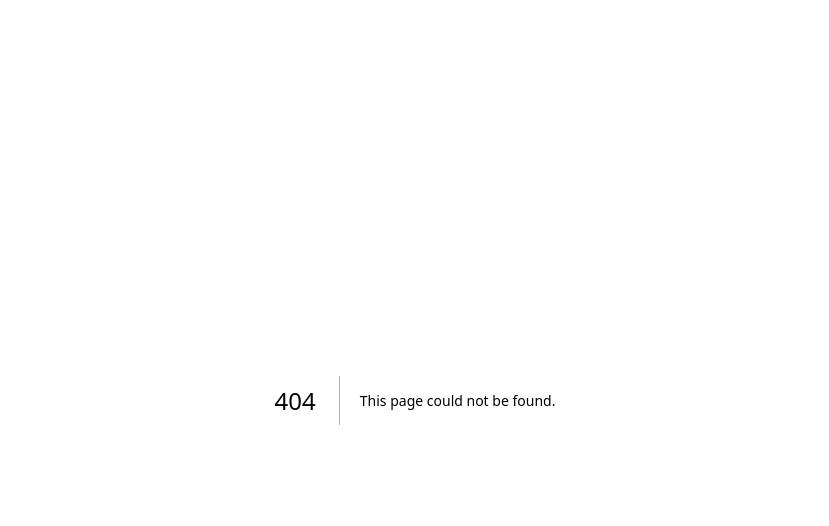
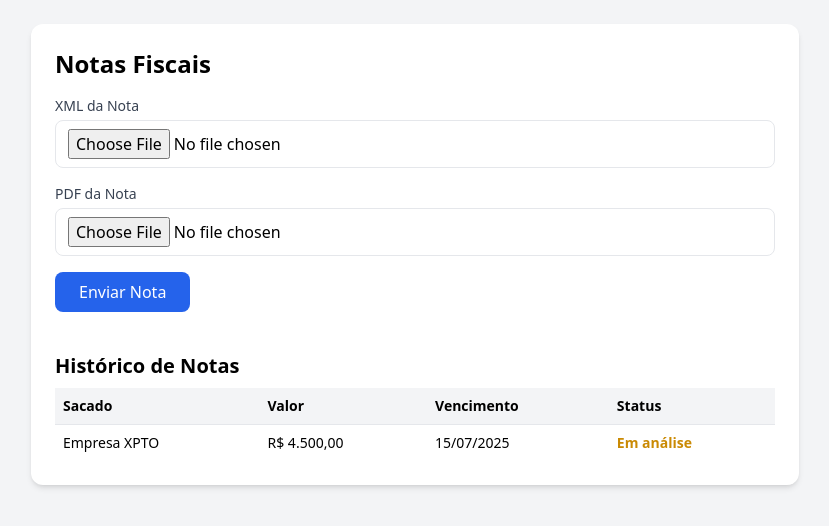
Before and after one commit to Diamank/diamank, a Next.js app: page /painel/notas in a window 1280 px wide. Before the commit this address had no page. Shown: the top 526 px of the page, without its empty margins (225-1054 px from the left). Built offline with nearby package versions, Linux system fonts and the light colour scheme.

Commit message:
Create notas.tsx

```diff
--- /dev/null
+++ b/pages/painel/notas.tsx
@@ -0,0 +1,71 @@
+import { useState } from 'react'
+
+export default function Notas() {
+  const [xml, setXml] = useState<File | null>(null)
+  const [pdf, setPdf] = useState<File | null>(null)
+
+  const handleUpload = (e: React.FormEvent) => {
+    e.preventDefault()
+    alert('Upload simulado - aqui faremos a integração com Supabase Storage e a criação no banco.')
+  }
+
+  return (
+    <div className="min-h-screen bg-gray-100 p-6">
+      <div className="max-w-3xl mx-auto bg-white rounded-xl shadow-md p-6">
+        <h1 className="text-2xl font-bold mb-4">Notas Fiscais</h1>
+
+        <form onSubmit={handleUpload} className="space-y-4">
+          <div>
+            <label className="block mb-1 text-sm font-medium text-gray-700">XML da Nota</label>
+            <input
+              type="file"
+              accept=".xml"
+              onChange={(e) => setXml(e.target.files?.[0] || null)}
+              className="w-full border rounded-lg px-3 py-2"
+              required
+            />
+          </div>
+          <div>
+            <label className="block mb-1 text-sm font-medium text-gray-700">PDF da Nota</label>
+            <input
+              type="file"
+              accept=".pdf"
+              onChange={(e) => setPdf(e.target.files?.[0] || null)}
+              className="w-full border rounded-lg px-3 py-2"
+              required
+            />
+          </div>
+
+          <button
+            type="submit"
+            className="bg-blue-600 text-white px-6 py-2 rounded-lg hover:bg-blue-700"
+          >
+            Enviar Nota
+          </button>
+        </form>
+
+        <div className="mt-10">
+          <h2 className="text-xl font-semibold mb-2">Histórico de Notas</h2>
+          <table className="w-full text-sm">
+            <thead>
+              <tr className="bg-gray-100">
+                <th className="p-2 text-left">Sacado</th>
+                <th className="p-2 text-left">Valor</th>
+                <th className="p-2 text-left">Vencimento</th>
+                <th className="p-2 text-left">Status</th>
+              </tr>
+            </thead>
+            <tbody>
+              <tr className="border-t">
+                <td className="p-2">Empresa XPTO</td>
+                <td className="p-2">R$ 4.500,00</td>
+                <td className="p-2">15/07/2025</td>
+                <td className="p-2 text-yellow-600 font-semibold">Em análise</td>
+              </tr>
+            </tbody>
+          </table>
+        </div>
+      </div>
+    </div>
+  )
+}
```
